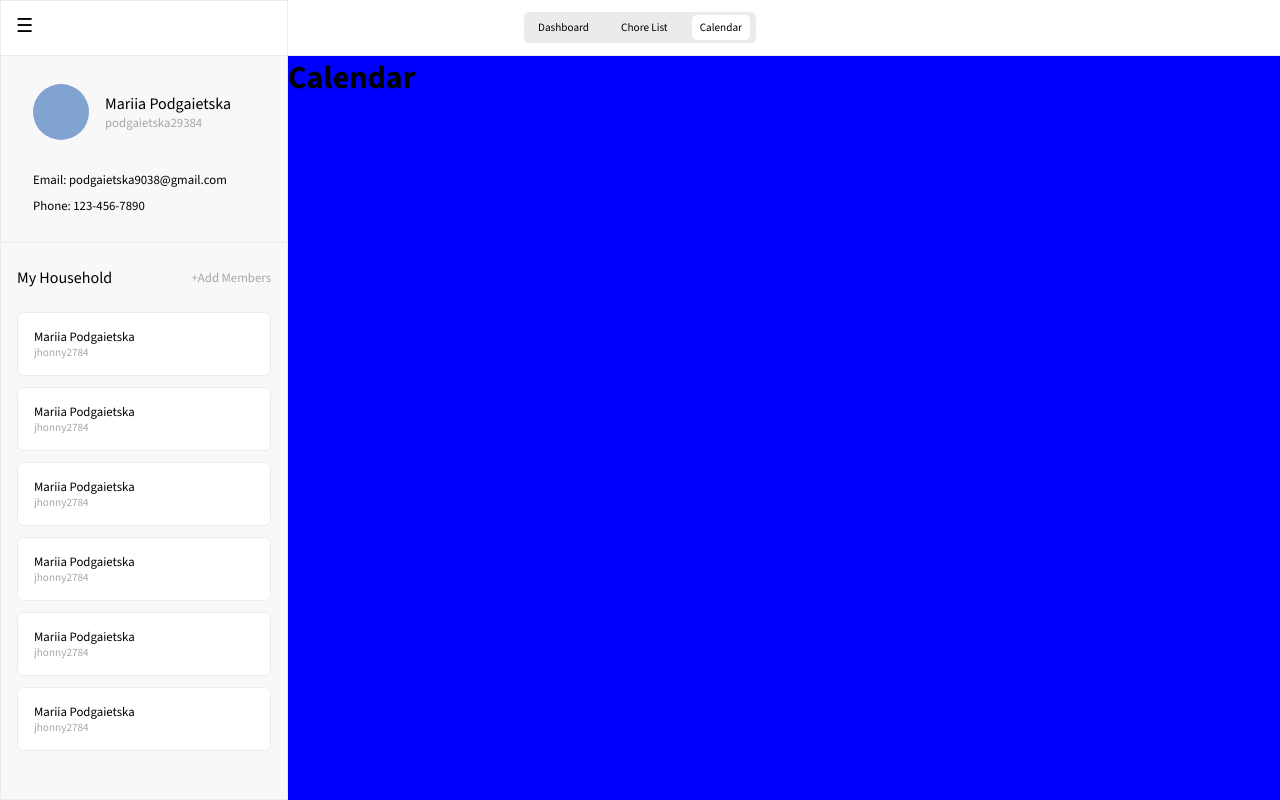
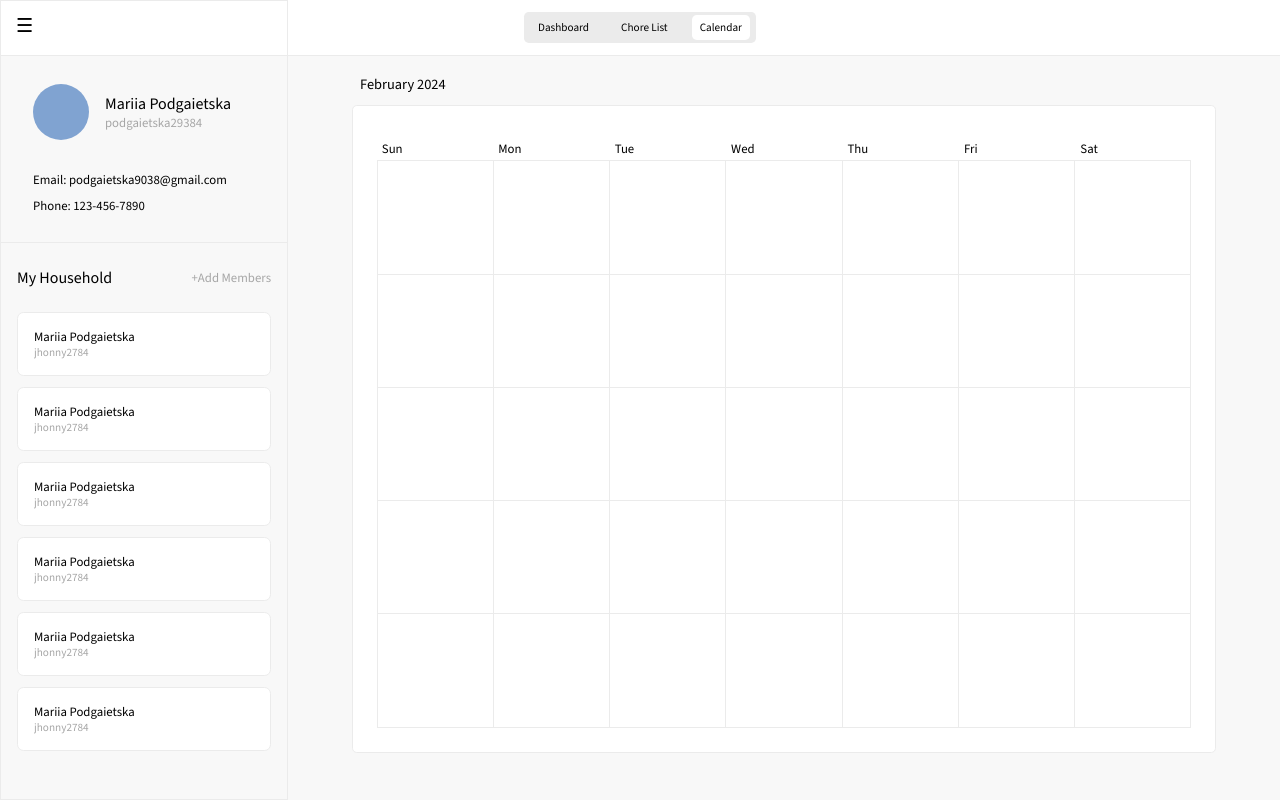
Before and after one commit to Axeloooo/ChoreShare, a React (Create React App) app in the folder client/: page /calendar in a window 1280 px wide. Built offline with nearby package versions, Linux system fonts and the light colour scheme.

Commit message:
calendar view styled

```diff
--- a/client/package.json
+++ b/client/package.json
@@ -8,6 +8,7 @@
     "@testing-library/user-event": "^13.5.0",
     "react": "^18.2.0",
     "react-dom": "^18.2.0",
+    "react-icons": "^5.0.1",
     "react-router-dom": "^6.22.0",
     "react-scripts": "5.0.1",
     "web-vitals": "^2.1.4"
--- a/client/src/pages/Calendar.jsx
+++ b/client/src/pages/Calendar.jsx
@@ -1,9 +1,34 @@
 import '../styles/Calendar.css';
 
-function Calendar() {
+function Calendar({sidebarOpen}) {
+    let days = [];
+
+    for (let i = 0; i < 35; i++) {
+      days.push({day: i + 1, events: []});
+    }
+
     return (
-        <div className="calendar-page">
-        <h1>Calendar</h1>
+        <div className={sidebarOpen ? "calendar-page" : "calendar-page full-width"}>
+            <p className="calendar-month">February 2024</p>
+            <div className="calendar-view">
+                <div className="calendar-week-days">
+                    <div className="calendar-week-day">Sun</div>
+                    <div className="calendar-week-day">Mon</div>
+                    <div className="calendar-week-day">Tue</div>
+                    <div className="calendar-week-day">Wed</div>
+                    <div className="calendar-week-day">Thu</div>
+                    <div className="calendar-week-day">Fri</div>
+                    <div className="calendar-week-day">Sat</div>
+                </div>
+                <div className="calendar-grid">
+                    {days.map((day, index) => {
+                        return (
+                            <div key={index} className="calendar-day">
+                            </div>
+                        )
+                    })}
+                </div>
+            </div>
         </div>
     );
 }
--- a/client/src/pages/Dashboard.jsx
+++ b/client/src/pages/Dashboard.jsx
@@ -1,5 +1,7 @@
 import '../styles/Dashboard.css';
 import {Link} from "react-router-dom";
+import { FaPencil } from "react-icons/fa6";
+
 
 function Dashboard ({sidebarOpen}) {
 const tasks = [{title : "Wash Dishes", status : "Not Started"}, {title : "Clean Bathroom", status : "Complete"}, {title : "Vacuum", status : "Not Started"}, {title : "Wash Dishes", status : "Not Started"}, {title : "Wash Dishes", status : "Not Started"}, {title : "Wash Dishes", status : "Not Started"}]
@@ -9,7 +11,7 @@ const tasks = [{title : "Wash Dishes", status : "Not Started"}, {title : "Clean
     <div className={sidebarOpen ? "dashboard-page" : "dashboard-page full-width"}>
         <div className="grid-container">
             <div className="todo-view container">
-                <div className="container-header together">
+                <div className="container-header space-between">
                     <h3>My ToDo</h3>
                     <Link to="/chore-list"><p>View All Chores</p></Link>
                 </div>
@@ -17,16 +19,14 @@ const tasks = [{title : "Wash Dishes", status : "Not Started"}, {title : "Clean
                     {tasks.map((task, index) => {
                         return (
                             <div className="my-chore-container" key={index}>
-                                <div className="my-chore-info">
                                     <p className="my-chore-title">
                                         {task.title}
                                     </p>
-                                    <p className="progress" style={{backgroundColor: task.status === "Complete" ? "rgba(39, 148, 30, 0.3)" : "rgba(248, 183, 124, 0.3)"}}>
+                                <div className="progress-edit">
+                                    <p className="progress" style={{backgroundColor: task.status === "Complete" ? "rgba(39, 148, 30, 0.3)" : "rgba(248, 183, 124, 0.4)"}}>
                                         {task.status}
                                     </p>
-                                </div>
-                                <div className="progress-edit">
-                                    Update
+                                    <FaPencil className="edit" />
                                 </div>
                             </div>
                         )
@@ -34,8 +34,9 @@ const tasks = [{title : "Wash Dishes", status : "Not Started"}, {title : "Clean
                 </div>
             </div>
             <div className="all-chores-view container">
-                <div className="container-header center">
-                    <h3>Announecements</h3>
+                <div className="container-header space-between">
+                    <h3>Announcements</h3>
+                    <p>+ Create</p>
                 </div>
                 <div className="container-contents">
 
--- a/client/src/styles/Calendar.css
+++ b/client/src/styles/Calendar.css
@@ -1,9 +1,59 @@
 
 .calendar-page{
-    background: blue;
     height: 100%;
     position: fixed;
     top: 3.5rem;
     right: 0;
     width: calc(100% - 18rem);
+    padding: 1.2rem 4rem;
 }
+
+.calendar-page.full-width{
+    width: 100%;
+}
+
+.calendar-month{
+    font-size: 0.9rem;
+    margin-bottom: 0.7rem;
+    padding-left: 0.5rem;
+}
+
+.calendar-view{
+    width: 100%;
+    height: 85%;
+    background: white;
+    border-radius: 0.3rem;
+    border: 1px solid var(--lightgrey);
+    padding: 1.5rem;
+}
+
+.calendar-week-days{
+    height: 5%;
+    display: grid;
+    grid-template-columns: repeat(7, 1fr);
+    grid-gap: 1px;
+}
+
+.calendar-week-day{
+    display: flex;
+    align-items: flex-end;
+    justify-content: flex-start;
+    padding-left: 0.3rem;
+    font-size: 0.8rem;
+    padding-bottom: 0.2rem;
+}
+
+.calendar-grid{
+    border: 1px solid var(--lightgrey);
+    display: grid;
+    grid-template-columns: repeat(7, 1fr);
+    grid-template-rows: repeat(5, 1fr);
+    grid-gap: 1px;
+    background-color: var(--lightgrey);
+    width: 100%;
+    height: 95%;
+}
+
+.calendar-day{
+    background-color: white; /* or any preferred color for the day cell */
+}
--- a/client/src/styles/Dashboard.css
+++ b/client/src/styles/Dashboard.css
@@ -85,7 +85,7 @@
 }
 
 .container-header p{
-    font-size: 0.8rem;
+    font-size: 0.7rem;
     color: var(--darkgrey);
     cursor: pointer;
 }
@@ -144,12 +144,6 @@
     padding: 0 1rem;
 }
 
-.my-chore-info{
-    display: flex;
-    flex-direction: row;
-    align-items: center;
-}
-
 .my-chore-title{
     font-size: 0.8rem;
     font-weight: 400;
@@ -164,6 +158,12 @@
 
 .progress-edit{
     font-size: 0.7rem;
-    color: var(--darkgrey);
+    display: flex;
+    align-items: center;
+    gap: 1rem;
+}
+
+.edit{
+    font-size: 0.8rem;
     cursor: pointer;
 }
```
Also changed, not shown: client/src/pages/ChoreList.jsx (+0 -24 lines), 1 other file (tests, documents, lock files or other folders).
